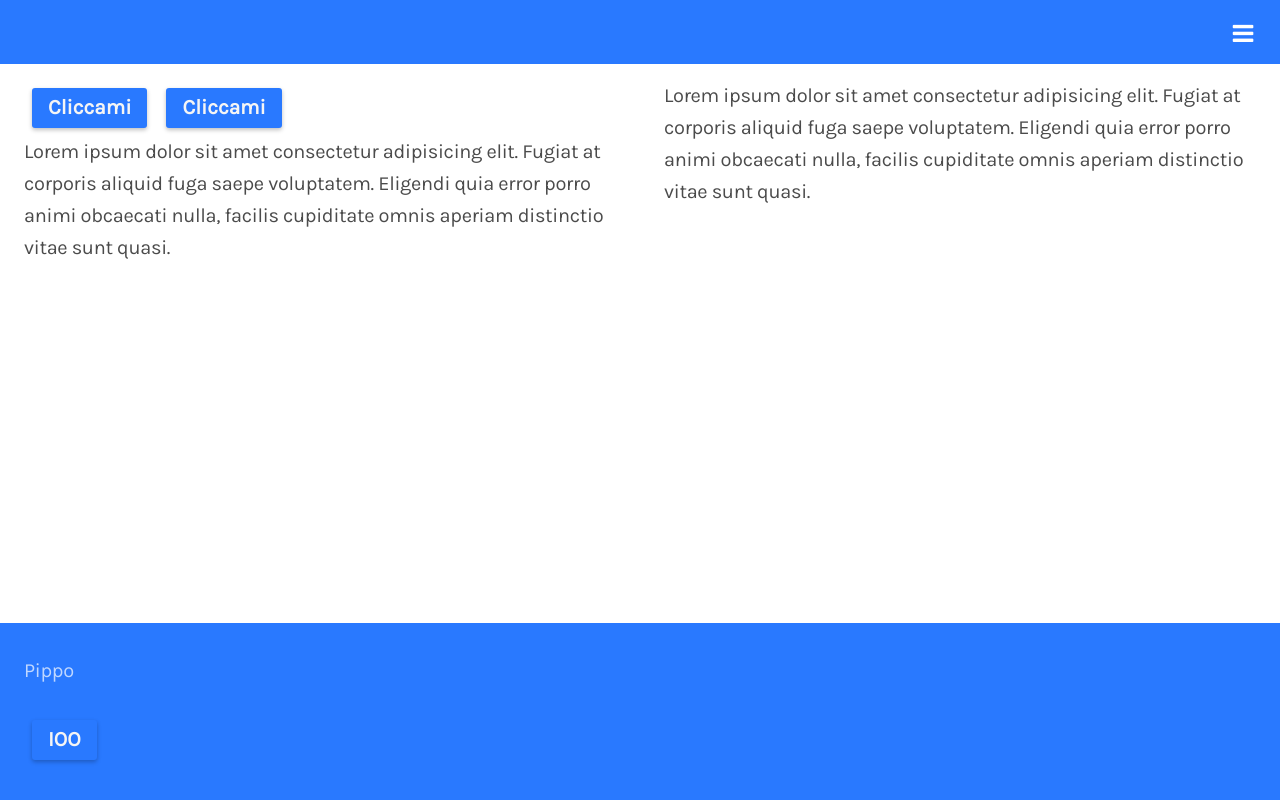
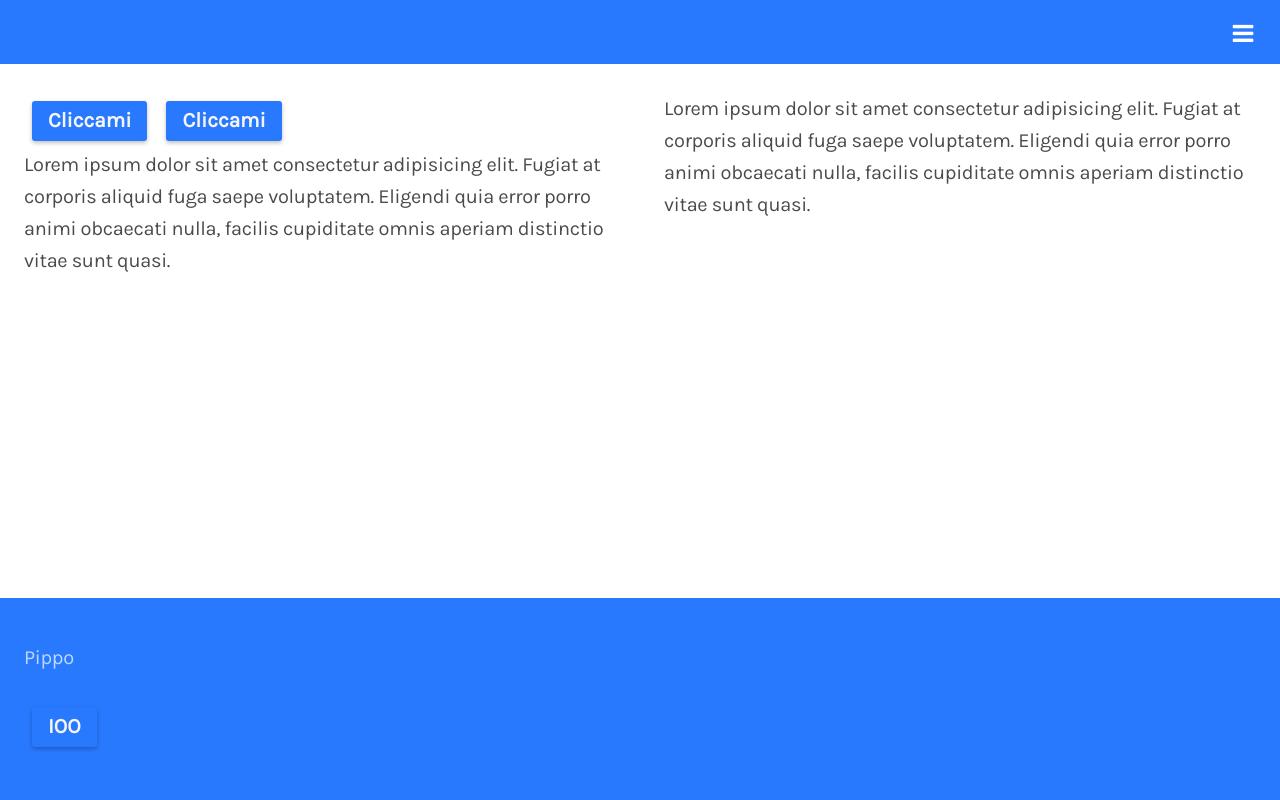
Before and after one commit to Remeic/Rum, a website: page src/html/index.html in a window 1280 px wide. Drawn offline with nearby package versions, Linux system fonts and the light colour scheme; files that its build step writes are made by us from their sources; files whose address does not match are found by name.

Commit message:
Add margin to row

```diff
--- a/src/css/blocks/grid/__container/grid__container.css
+++ b/src/css/blocks/grid/__container/grid__container.css
@@ -4,6 +4,13 @@
   flex-direction: column;
   flex: 1 1 100%;
   width: 100vw;
+
+  .row:first-of-type {
+    margin: var(--rowMargin) 0px;
+  }
+  .row{
+    margin-bottom: var(--rowMargin);
+  }
 }
 
 /* Class that contains columns */
--- a/src/css/variables.css
+++ b/src/css/variables.css
@@ -13,6 +13,9 @@
   --alternativeFont: "Karla", sans-serif;
   --navbarLinksFontSize: 1.2em;
   --navbarLinksMobileFontSize: 1.3em;
+
+  --rowMargin: 1%;
+
   --timing: .3s;
 }
 
```
